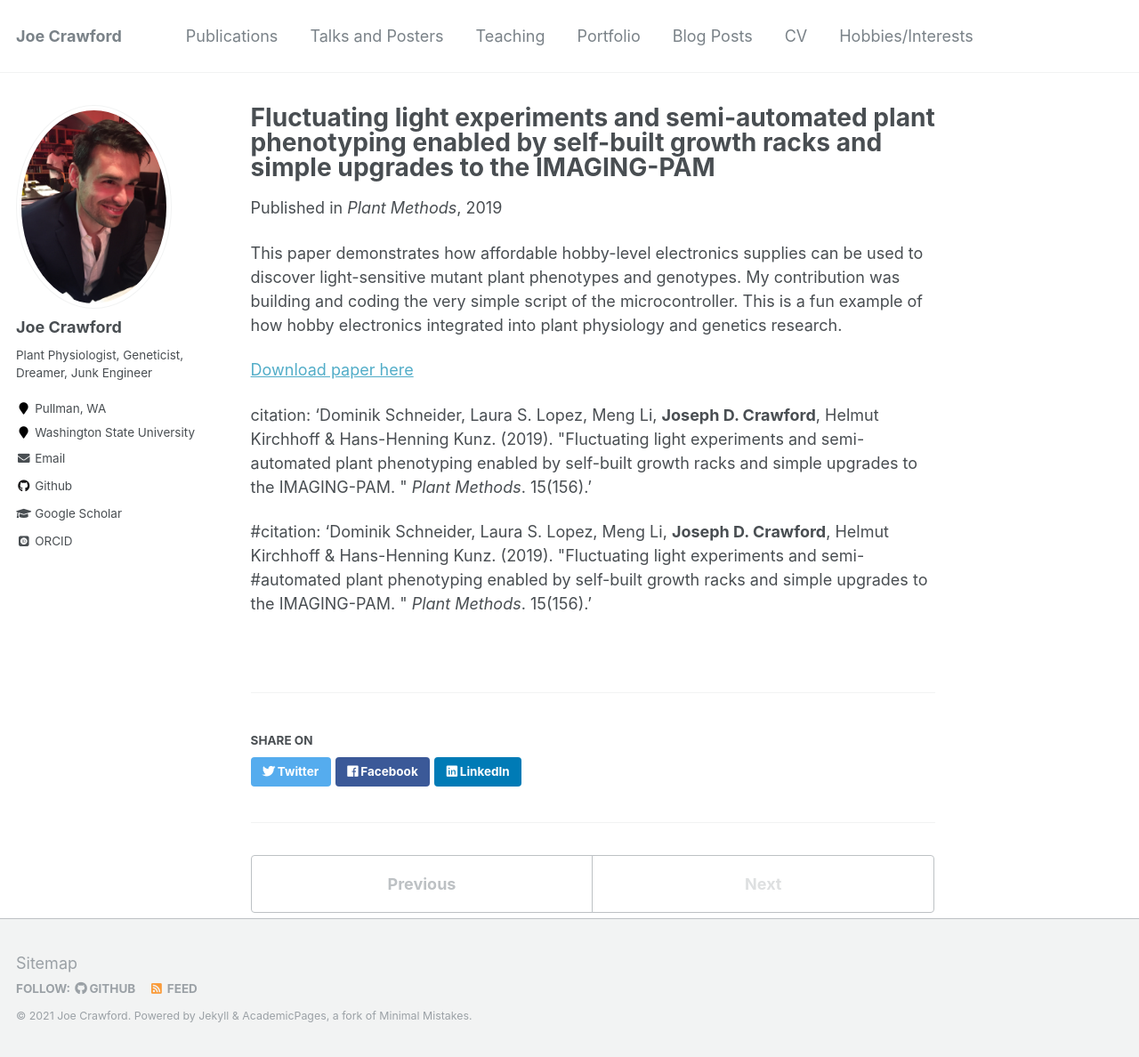
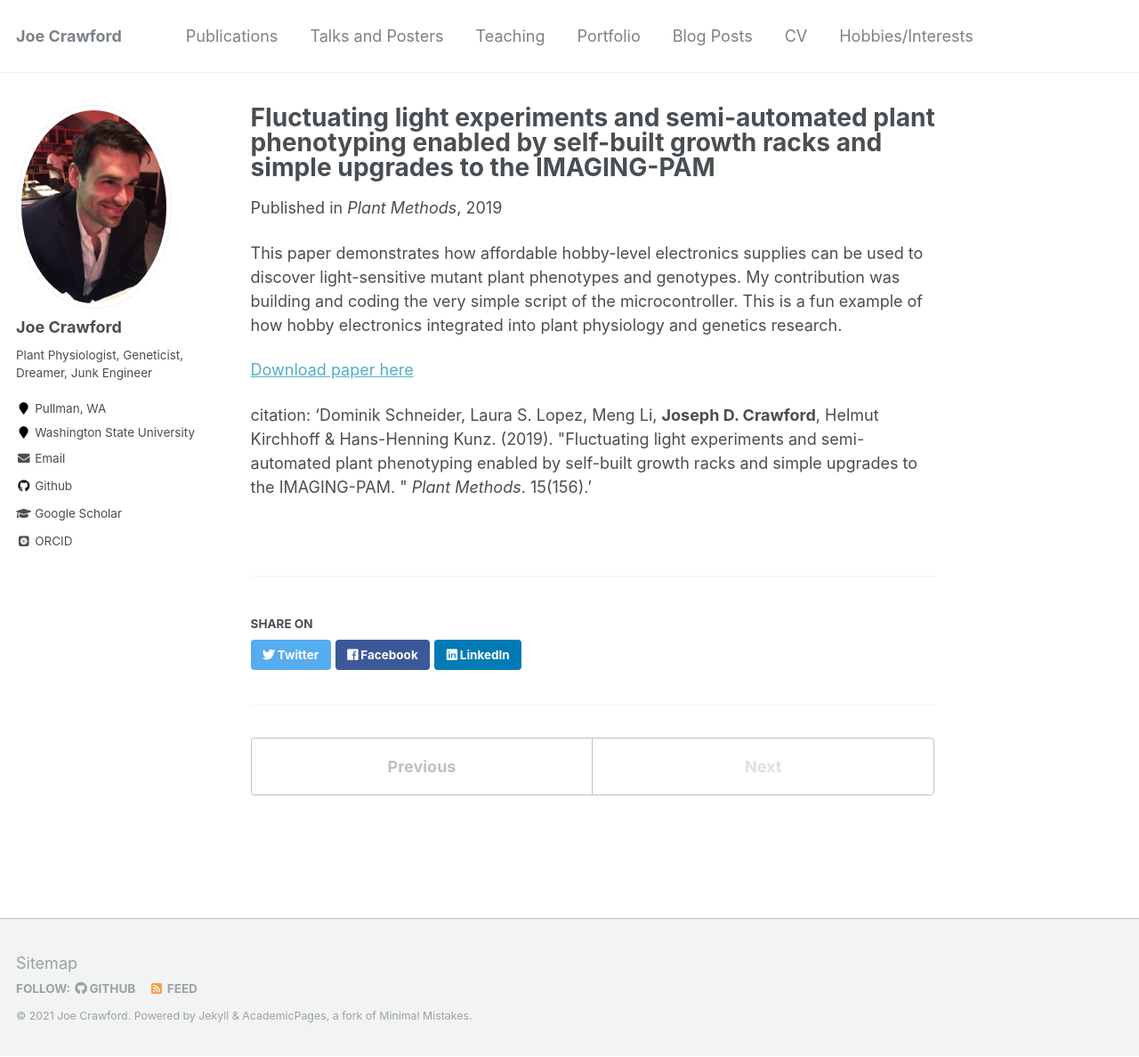
Before and after one commit to plant-physio/plant-physio.github.io, a Jekyll site: the page built from _publications/2009-10-01-paper-title-number-1.md, in a window 1280 px wide and 1188 px high. Shown: the whole window at 89% size. Built offline with Jekyll 4.4.1, drawn with Linux system fonts in a browser that asks for light colours; some web fonts are replaced.

Commit message:
Update 2009-10-01-paper-title-number-1.md

```diff
--- a/_publications/2009-10-01-paper-title-number-1.md
+++ b/_publications/2009-10-01-paper-title-number-1.md
@@ -12,10 +12,9 @@ This paper demonstrates how affordable hobby-level electronics supplies can be u
 
 
 
+
+
 [Download paper here](https://plantmethods.biomedcentral.com/articles/10.1186/s13007-019-0546-1#Abs1)
 
 
 citation: 'Dominik Schneider, Laura S. Lopez, Meng Li, <b>Joseph D. Crawford</b>, Helmut Kirchhoff & Hans-Henning Kunz. (2019). &quot;Fluctuating light experiments and semi-automated plant phenotyping enabled by self-built growth racks and simple upgrades to the IMAGING-PAM. &quot; <i>Plant Methods</i>. 15(156).'
-
-<!-- Comment -->
-#citation: 'Dominik Schneider, Laura S. Lopez, Meng Li, <b>Joseph D. Crawford</b>, Helmut Kirchhoff & Hans-Henning Kunz. (2019). &quot;Fluctuating light experiments and semi-#automated plant phenotyping enabled by self-built growth racks and simple upgrades to the IMAGING-PAM. &quot; <i>Plant Methods</i>. 15(156).'
```
